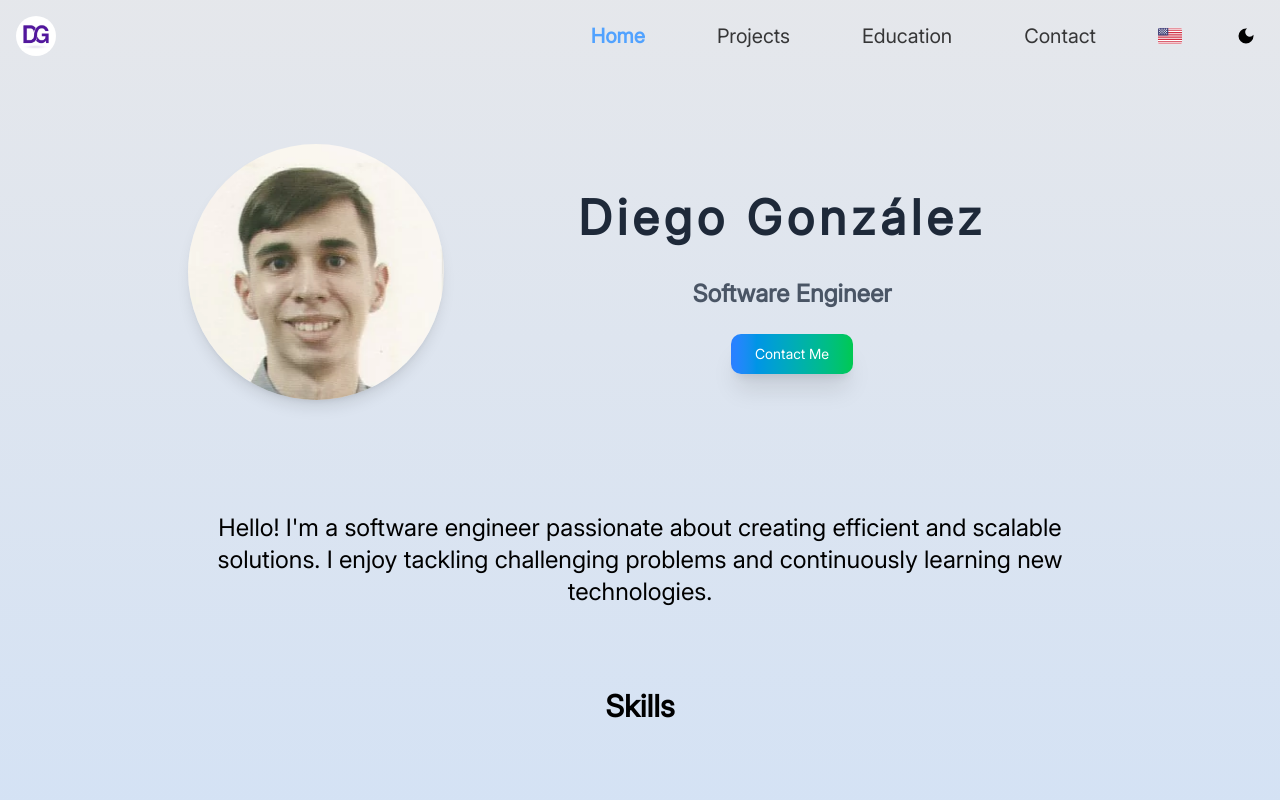
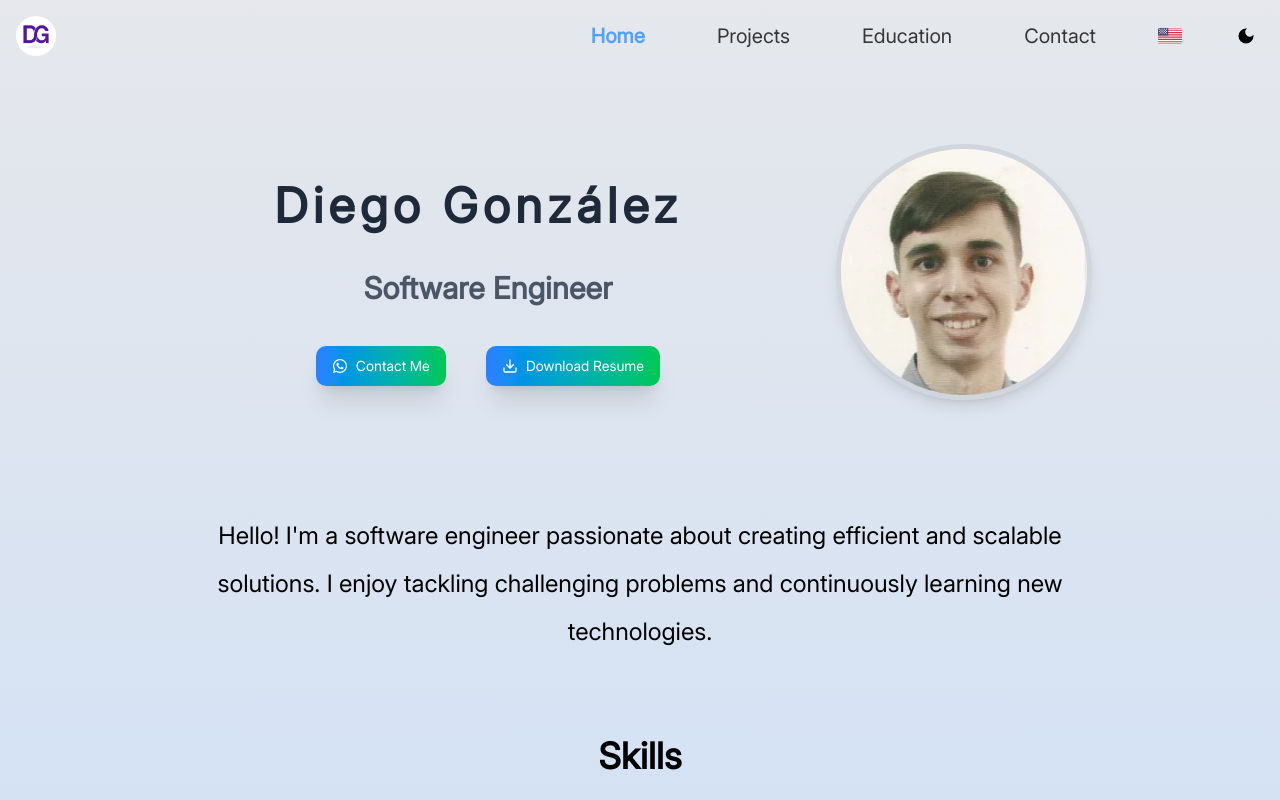
Before and after one commit to Diangondi03/my-portfolio, a React (Vite) app: page / in a window 1280 px wide. Shown: the top 800 px of the page. Built offline with nearby package versions, Linux system fonts and the light colour scheme.

Commit message:
Made some minor style changes and added download cv button

```diff
--- a/src/components/home/Description.tsx
+++ b/src/components/home/Description.tsx
@@ -6,7 +6,7 @@ const Description = () => {
   const {t} = useContext(LanguageContext)
   return (
     <>
-        <p className='text-center text-lg md:text-2xl px-10 md:px-20 lg:px-40  my-10 md:my-20'>
+        <p className='text-center text-lg md:text-2xl px-10 md:px-20 lg:px-40  my-10 md:my-20 leading-12'>
             {t("home:Description")}
         </p>
 
--- a/src/components/home/LanguageSection.tsx
+++ b/src/components/home/LanguageSection.tsx
@@ -9,15 +9,15 @@ const LanguageSection = () => {
 
   return (
     <>
-        <h1 className='text-3xl text-center font-bold my-10 md:my-20'>{t("home:Languages")}</h1>
+        <h1 className='text-4xl text-center font-bold my-10 md:my-20'>{t("home:Languages")}</h1>
         <div className='flex flex-wrap justify-evenly items-center my-10 md:my-10 gap-4'>
             <div className='text-center'>
-                <img src={English} alt="usa flag" className='w-30 h-30'/>
+                <img src={English} alt="usa flag" className='w-30 h-30 duration-300 ease-in-out hover:scale-105'/>
                 <p className='text-2xl my-2'>{t("home:English")}</p>
                 <p className='text-xl my-4 font-bold'>C1</p>
             </div>
             <div className='text-center'>
-                <img src={Spanish} alt="spain flag" className='w-30 h-30'/>
+                <img src={Spanish} alt="spain flag" className='w-30 h-30 duration-300 ease-in-out hover:scale-105'/>
 
                 <p className='text-2xl my-2'>{t("home:Spanish")}</p>
                 <p className='text-xl my-4 font-bold'>{t("home:Native")}</p>
--- a/src/components/home/PhotoSection.tsx
+++ b/src/components/home/PhotoSection.tsx
@@ -5,35 +5,52 @@ import { useNavigate } from 'react-router'
 import { Name } from './Name'
 import { IndexContext } from '../../context/IndexContext'
 import { LanguageContext } from '../../context/LanguageContext'
+import {Download, User } from 'lucide-react'
+import { FaWhatsapp } from 'react-icons/fa'
 
 const PhotoSection = () => {
   const navigate = useNavigate()
   const {handleLinkClick} = useContext(IndexContext)
   // @ts-ignore
-  const {t} = useContext(LanguageContext)
+  const {t,i18n} = useContext(LanguageContext)
   return (
-    <div className="flex flex-col md:flex-row items-center justify-center gap-6 md:gap-12 p-4 md:p-8">
-        <figure className='flex-shrink-0 h-28 w-28 md:h-48 md:w-48 lg:h-64 lg:w-64 rounded-full overflow-hidden shadow-lg'>
-          <img src={Photo} loading='lazy' alt="Diego González"/>
-        </figure>
+    <div className="flex flex-col-reverse md:flex-row items-center justify-center gap-6 md:gap-12 p-4 md:p-8">
         <div className='flex flex-col items-center'>
           <Name/>
-          <p className='text-center  text-lg sm:text-xl md:text-2xl text-gray-600 dark:text-gray-400 mt-2 md:mt-3 font-bold'>
+          <p className='text-center  text-xl sm:text-2xl md:text-3xl text-gray-600 dark:text-gray-400 my-3 md:my-4 font-bold'>
             {t("home:Role")}
           </p>
+            <div className='flex items-center gap-10 justify-center'>
 
               <Button
               onClick={()=>{
                 handleLinkClick(3)
                 navigate("/contact")
               }}
-            className='mt-4 md:mt-6 w-fit text-white bg-gradient-to-r from-blue-500 to-green-500 hover:from-blue-600 hover:to-green-600 focus:ring-4 focus:outline-none focus:ring-blue-300 dark:focus:ring-blue-800 font-medium rounded-lg shadow-xl hover:shadow-2xl hover:shadow-blue-500/50 transform transition-all duration-300 ease-in-out hover:scale-105 hover:cursor-pointer' // Increased shadow size and opacity
-            size="lg" // This likely handles padding and base font size
+              className='mt-4 md:mt-6 w-fit text-white bg-gradient-to-r from-blue-500 to-green-500 hover:from-blue-600 hover:to-green-600 focus:ring-4 focus:outline-none focus:ring-blue-300 dark:focus:ring-blue-800 font-medium rounded-lg shadow-xl hover:shadow-2xl hover:shadow-blue-500/50 transform transition-all duration-300 ease-in-out hover:scale-105 hover:cursor-pointer'
+              size="lg"
               >
+                <FaWhatsapp/>
                 {t("home:ContactMe")}
 
               </Button>
+              <a href={`./cv/${i18n.language=="en" ? "Diego_Gonzalez" : "Diego González"}.pdf`} download={"Diego_Gonzalez.pdf"}>
+
+              <Button
+
+              className='mt-4 md:mt-6 w-fit text-white bg-gradient-to-r from-blue-500 to-green-500 hover:from-blue-600 hover:to-green-600 focus:ring-4 focus:outline-none focus:ring-blue-300 dark:focus:ring-blue-800 font-medium rounded-lg shadow-xl hover:shadow-2xl hover:shadow-blue-500/50 transform transition-all duration-300 ease-in-out hover:scale-105 hover:cursor-pointer' // Increased shadow size and opacity
+              size="lg"
+              >
+                <Download/>
+                {t("home:Resume")}
+
+              </Button>
+              </a>
             </div>
+        </div>
+        <figure className='flex-shrink-0 h-28 w-28 md:h-48 md:w-48 lg:h-64 lg:w-64 rounded-full overflow-hidden shadow-lg border-5 border-gray-300'>
+          <img src={Photo} loading='lazy' alt="Diego González"/>
+        </figure>
       </div>
   )
 }
--- a/src/components/home/Skills.tsx
+++ b/src/components/home/Skills.tsx
@@ -20,10 +20,11 @@ const skillNames : string[] = [
 ]
 
 const Skills = () => {
+    //@ts-ignore
     const {t} = useContext(LanguageContext)
     return (
         <>
-            <h2 className='text-center text-3xl font-bold'>{t("home:Skills")}</h2>
+            <h2 className='text-center text-4xl font-bold'>{t("home:Skills")}</h2>
             <div className='flex flex-wrap justify-center items-center my-10 md:my-20 gap-4'>
                 {skillNames.map((skill, index) => {
                     return (
--- a/src/i18.ts
+++ b/src/i18.ts
@@ -8,12 +8,16 @@ const resources = {
     home: {
         "Role":"Software Engineer",
         "ContactMe": "Contact Me",
+        "Resume": "Download Resume",
+
         "Description":"Hello! I'm a software engineer passionate about creating efficient and scalable solutions. I enjoy tackling challenging problems and continuously learning new technologies.",
         "Skills" : "Skills",
         "Languages": "Languages",
         "English" : "English",
         "Spanish" : "Spanish",
         "Native" : "Native",
+
+
 
     },
     nav:{
@@ -88,12 +92,10 @@ const resources = {
         "Contact" : "Contacto",
     },
     home: {
-        "Home": "Inicio",
-        "Projects": "Proyectos",
-        "Education": "Educación",
-        "Contact" : "Contacto",
+
         "Role": "Ingenierio de Software",
         "ContactMe": "Contactar",
+        "Resume": "Descargar CV",
         "Description":"¡Hola! Soy ingeniero de software y me apasiona crear soluciones eficientes y escalables. Disfruto abordando problemas desafiantes y aprendiendo constantemente nuevas tecnologías.",
         "Skills" : "Habilidades",
         "Languages": "Idiomas",
--- a/src/pages/Contact.tsx
+++ b/src/pages/Contact.tsx
@@ -13,7 +13,7 @@ const Contact = () => {
     <>
         <h1 className='text-center text-4xl font-bold my-10'>{t("contact:Title")}</h1>
 
-        <p className='text-center text-lg md:text-2xl mb-12 max-w-xl mx-auto'>
+        <p className='text-center text-lg md:text-2xl mb-12 max-w-xl mx-auto leading-10'>
           {t("contact:Text")}
         </p>
 
```
Also changed, not shown: 2 other files (tests, documents, lock files or other folders). Lines whose indentation alone changed are shown as unchanged.
